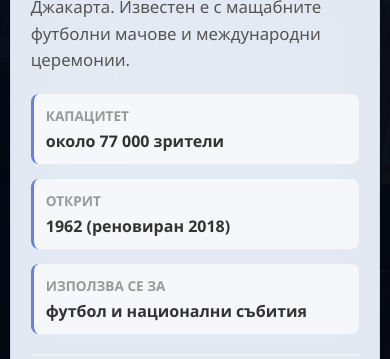
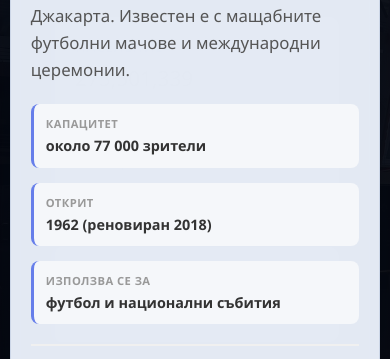
Before and after one commit to SvetoslavGochev/Indonesia, a plain HTML site: page index.html in a window 390 px wide. Both pictures are taken after a click on the button "Инфо за стадиона". Shown: the part 406-765 px from the top of the page. Drawn offline with Linux system fonts and the light colour scheme.

Commit message:
Style: reduce stadium info typography size

```diff
--- a/style.css
+++ b/style.css
@@ -502,6 +502,16 @@ header p {
     grid-template-columns: repeat(3, 1fr);
 }
 
+.stadium-modal-content .modal-info-label {
+    font-size: 0.72em;
+    letter-spacing: 0.04em;
+}
+
+.stadium-modal-content .modal-info-value {
+    font-size: 0.92em;
+    line-height: 1.35;
+}
+
 @media (max-width: 768px) {
     body::before {
         background: linear-gradient(135deg, rgba(8, 18, 41, 0.84) 0%, rgba(28, 38, 64, 0.78) 100%);
@@ -565,4 +575,12 @@ header p {
         grid-template-columns: 1fr;
     }
 
+    .stadium-modal-content .modal-info-label {
+        font-size: 0.7em;
+    }
+
+    .stadium-modal-content .modal-info-value {
+        font-size: 0.9em;
+    }
+
 }
```
